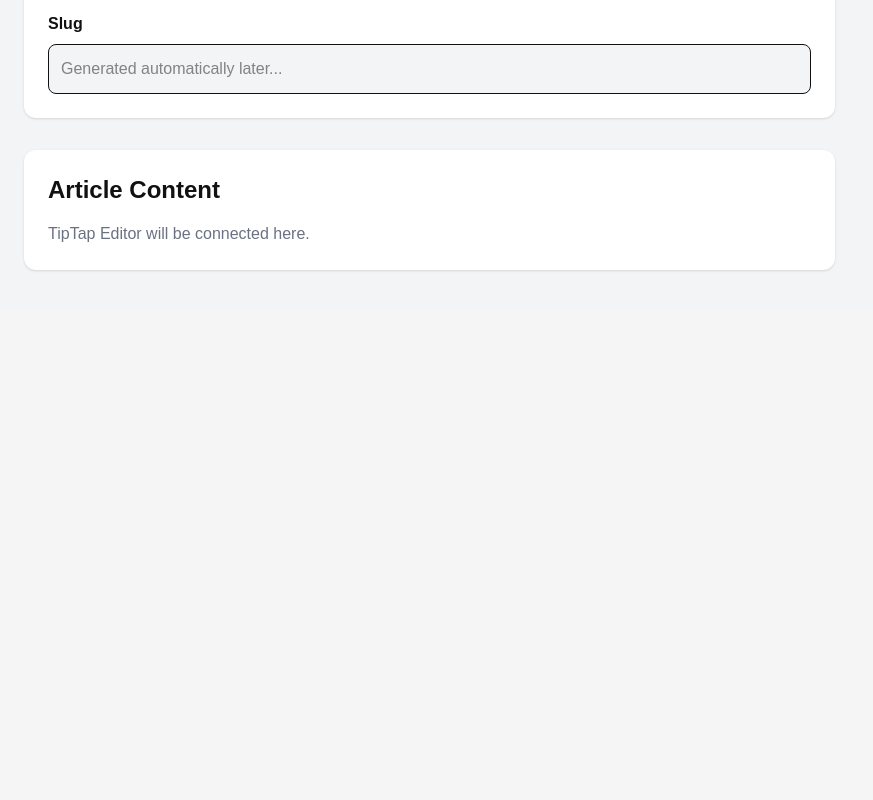
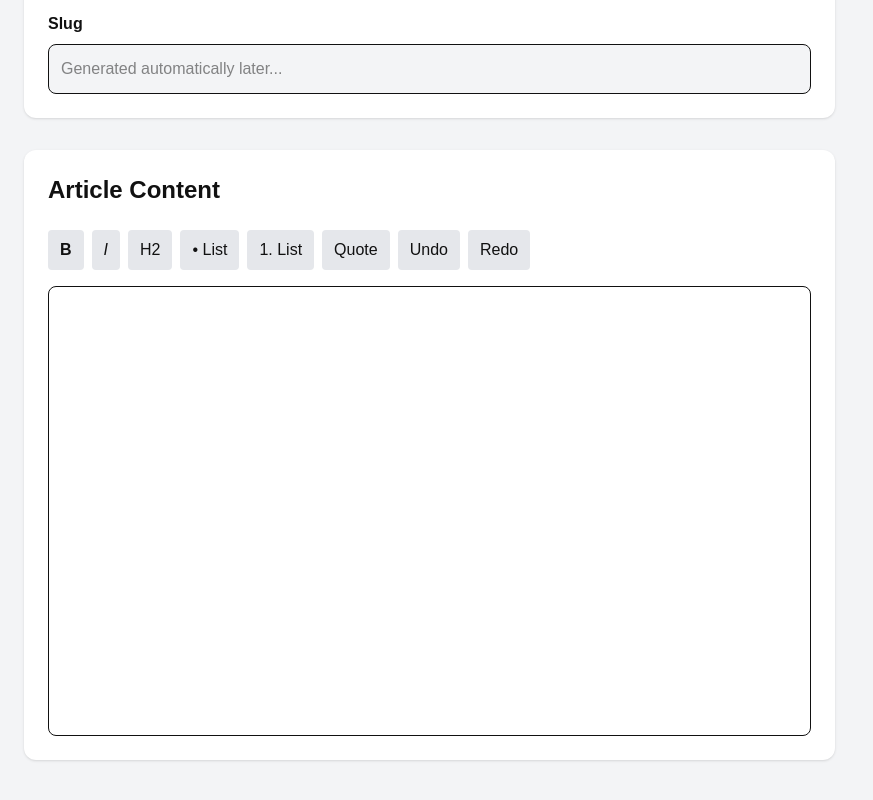
Before and after one commit to ZeusIsHere369/everybodygohear, a Next.js app in the folder egh-news/: page /admin in a window 1280 px wide. Shown: the part 754-1554 px from the top of the page, without its empty margins (0-873 px from the left). Before the commit the page ends 1064 px from the top, so only its background shows below. Built offline with nearby package versions, Linux system fonts and the light colour scheme.

Commit message:
Inital commit: egh-news project setup and initial configuration.

```diff
--- a/egh-news/app/admin/components/ArticleEditor.tsx
+++ b/egh-news/app/admin/components/ArticleEditor.tsx
@@ -1,16 +1,118 @@
 "use client";
 
+import { useEditor, EditorContent } from "@tiptap/react";
+import StarterKit from "@tiptap/starter-kit";
+import Placeholder from "@tiptap/extension-placeholder";
+import Link from "@tiptap/extension-link";
+
 export default function ArticleEditor() {
+  const editor = useEditor({
+    extensions: [
+      StarterKit,
+
+      Placeholder.configure({
+        placeholder: "Start writing your article...",
+      }),
+
+      Link.configure({
+        openOnClick: false,
+      }),
+    ],
+
+    content: "",
+
+    editorProps: {
+      attributes: {
+        class:
+          "prose prose-lg max-w-none min-h-[450px] rounded-lg border p-5 focus:outline-none",
+      },
+    },
+  });
+
+  if (!editor) return null;
+
   return (
     <div className="rounded-xl bg-white p-6 shadow">
 
-      <h2 className="mb-4 text-2xl font-bold">
+      <h2 className="mb-6 text-2xl font-bold">
         Article Content
       </h2>
 
-      <p className="text-gray-500">
-        TipTap Editor will be connected here.
-      </p>
+      {/* Toolbar */}
+
+      <div className="mb-4 flex flex-wrap gap-2">
+
+        <button
+          type="button"
+          onClick={() => editor.chain().focus().toggleBold().run()}
+          className="rounded bg-gray-200 px-3 py-2 font-bold hover:bg-yellow-400"
+        >
+          B
+        </button>
+
+        <button
+          type="button"
+          onClick={() => editor.chain().focus().toggleItalic().run()}
+          className="rounded bg-gray-200 px-3 py-2 italic hover:bg-yellow-400"
+        >
+          I
+        </button>
+
+        <button
+          type="button"
+          onClick={() =>
+            editor.chain().focus().toggleHeading({ level: 2 }).run()
+          }
+          className="rounded bg-gray-200 px-3 py-2 hover:bg-yellow-400"
+        >
+          H2
+        </button>
+
+        <button
+          type="button"
+          onClick={() => editor.chain().focus().toggleBulletList().run()}
+          className="rounded bg-gray-200 px-3 py-2 hover:bg-yellow-400"
+        >
+          • List
+        </button>
+
+        <button
+          type="button"
+          onClick={() => editor.chain().focus().toggleOrderedList().run()}
+          className="rounded bg-gray-200 px-3 py-2 hover:bg-yellow-400"
+        >
+          1. List
+        </button>
+
+        <button
+          type="button"
+          onClick={() => editor.chain().focus().toggleBlockquote().run()}
+          className="rounded bg-gray-200 px-3 py-2 hover:bg-yellow-400"
+        >
+          Quote
+        </button>
+
+        <button
+          type="button"
+          onClick={() => editor.chain().focus().undo().run()}
+          className="rounded bg-gray-200 px-3 py-2 hover:bg-yellow-400"
+        >
+          Undo
+        </button>
+
+        <button
+          type="button"
+          onClick={() => editor.chain().focus().redo().run()}
+          className="rounded bg-gray-200 px-3 py-2 hover:bg-yellow-400"
+        >
+          Redo
+        </button>
+
+      </div>
+
+      {/* Editor */}
+
+      <EditorContent editor={editor} />
 
     </div>
   );
```
